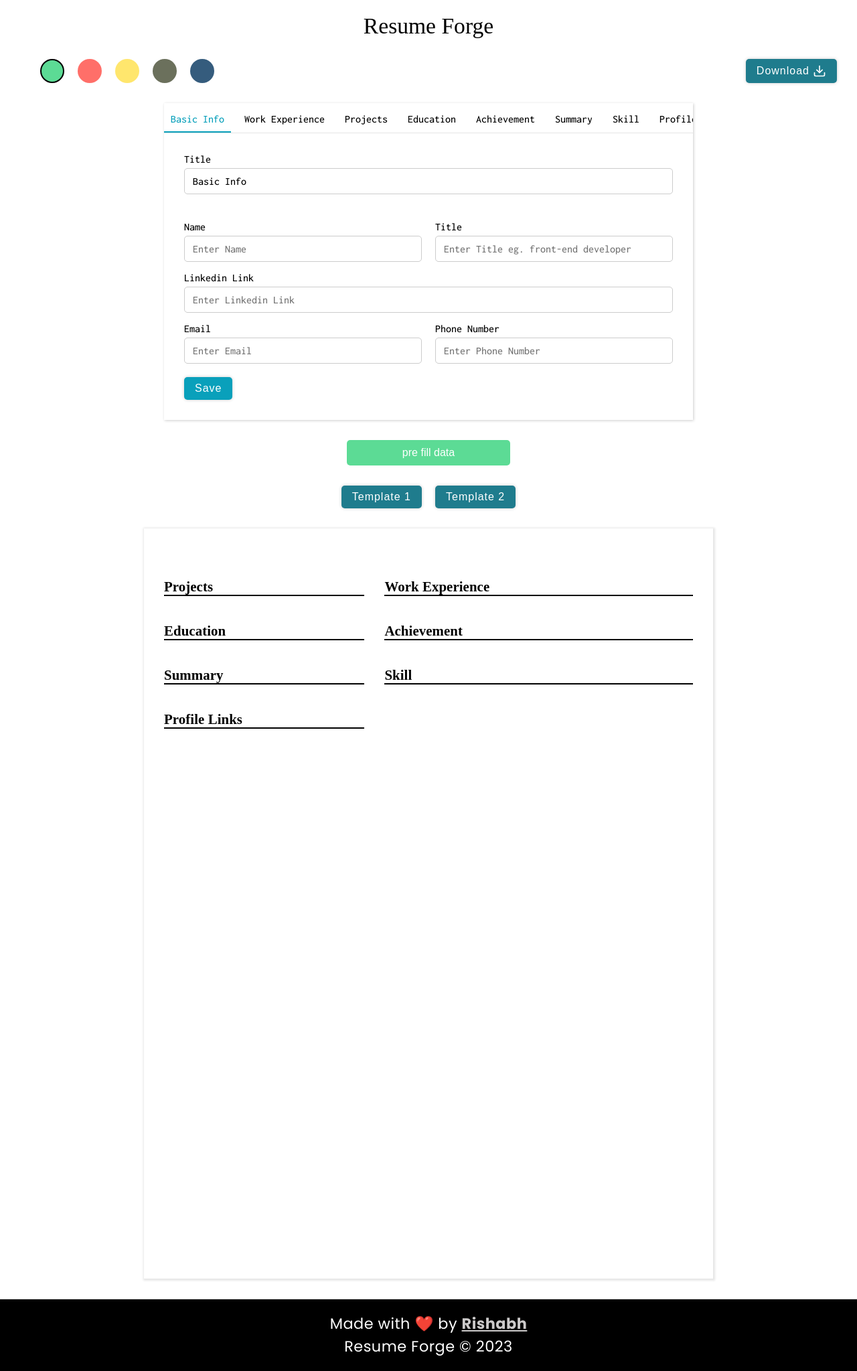
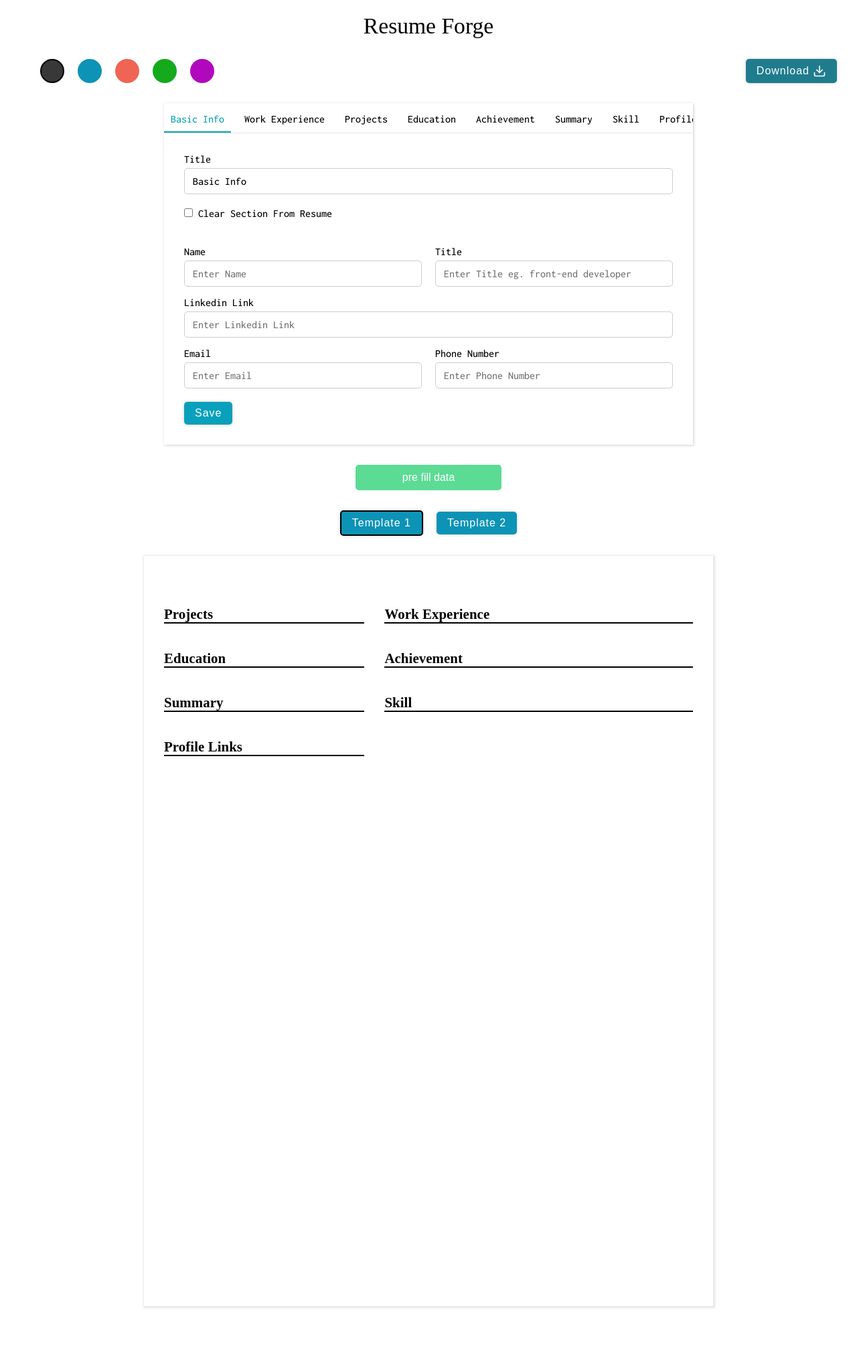
Before and after one commit to Rishabh3007/ResumeForge, a React (Create React App) app: page /body in a window 1280 px wide. Shown: the whole page at 67% size. After the commit the page ends 1980 px from the top, so only its background shows below. Built offline with nearby package versions, Linux system fonts and the light colour scheme.

Commit message:
added functionality and updated css

```diff
--- a/src/App.js
+++ b/src/App.js
@@ -1,19 +1,15 @@
 import React from 'react';
 import Header from './components/Header/Header';
 import Body from './components/Body/Body';
-import Footer from './components/Footer/Footer';
 import { Routes, Route } from 'react-router-dom';
 
 function App() {
   return (
     <div>
-      {/* <Header />
-      <Body /> */}
       <Routes>
         <Route path="/" element={<Header />} />
         <Route path="/body" element={<Body />} />
       </Routes>
-      <Footer />
     </div>
   );
 }
--- a/src/components/Body/Body.jsx
+++ b/src/components/Body/Body.jsx
@@ -7,11 +7,11 @@ import Resume from '../Resume/Resume';
 
 function Body() {
   const colors = [
-    "#5CDB95",
-    "#FF6F69",
-    "#FFE66D",
-    "#6B705C",
-    "#355C7D",
+    "#393838",
+    "#0d93b5",
+    "#ef6455",
+    "#14aa1c",
+    "#b108bd",
   ];
 
   const sections = {
@@ -194,9 +194,9 @@ function Body() {
 
 // console.log(preFilledInformation['Basic Info']);
 
-  useEffect(()=>{
-    console.log(resumeInformation)
-  },[resumeInformation])
+  // useEffect(()=>{
+  //   console.log(resumeInformation)
+  // },[resumeInformation])
 
   return (
     <div className={styles.container}>
@@ -233,7 +233,7 @@ function Body() {
               onClick={() => setResumeInformation(preFilledInformation)}
               style={
                 {
-                  width: "20%",
+                  width: "17.8%",
                   margin: "0 auto",
                   backgroundColor: "#5CDB95",
                   color: "white",
@@ -251,8 +251,16 @@ function Body() {
 
 
             <div className={styles.templates}>
-              <button  onClick={() => handleTemplateClick('Template1')}>Template 1</button>
-              <button onClick={() => handleTemplateClick('Template2')}>Template 2</button>
+              <button
+                onClick={() => handleTemplateClick('Template1')}
+                className={`${selectedTemplate === "Template1" ? styles.templateActive: styles.templateInactive}` }
+              >Template 1
+              </button>
+              <button
+                onClick={() => handleTemplateClick('Template2')}
+                className={`${selectedTemplate === "Template2" ? styles.templateActive: styles.templateInactive}` }
+              >Template 2
+              </button>
             </div>
 
 
--- a/src/components/Body/Body.module.css
+++ b/src/components/Body/Body.module.css
@@ -71,18 +71,23 @@
 .templates button{
     padding: 8px 16px;
     border-radius: 5px;
-    border: none;
+    cursor: pointer;
     outline: none;
-    cursor: pointer;
     font-size: 1rem;
+    background-color: #0d93b5;
     font-weight: 500;
-    background-color: #1f7c8d;
     color: #ffffff;
     box-shadow: 0 0 5px rgba(0,0,0,0.2);
     letter-spacing: 1px;
     display: flex;
     gap: 5px;
     align-items: center;
+}
+.templateInactive{
+    border: none;
+}
+.templateActive{
+    border: 2.2px solid #000;
 }
 
 .main{
--- a/src/components/Editor/Editor.jsx
+++ b/src/components/Editor/Editor.jsx
@@ -791,6 +791,14 @@ function Editor(props) {
           value={sectionTitle}
           onChange={(e) => setSectionTitle(e.target.value)}
         />
+        {/* a checkbox to clear sectionTitle */}
+        <div className={styles.clear}>
+          <input type="checkbox"
+          // if checked then clear sectionTitle else if unchecked then show sectionTitle
+          checked={!sectionTitle}
+          onChange={(e) => setSectionTitle(e.target.checked ? "" : sections[activeSectionKey])}
+          />  Clear Section From Resume
+        </div>
 
 
         <div className={styles.chips}>
--- a/src/components/Footer/Footer.jsx
+++ /dev/null
@@ -1,18 +0,0 @@
-import React from 'react'
-import styles from './Footer.module.css'
-
-const Footer = () => {
-  return (
-    <div className={styles.footer}>
-        <p>
-            Made with ❤️ by <a href='https://github.com/Rishabh3007'>Rishabh</a>
-        </p>
-        <p className={styles.line2}>
-            Resume Forge © 2023
-        </p>
-
-    </div>
-  )
-}
-
-export default Footer
--- a/src/components/Footer/Footer.module.css
+++ /dev/null
@@ -1,29 +0,0 @@
-@import url('https://fonts.googleapis.com/css2?family=Poppins:wght@400;500;600;700&display=swap');
-.footer{
-    background-color: black;
-    color: #fff;
-    padding: 20px;
-    text-align: center;
-    font-size: 1.4rem;
-    font-weight: 300;
-    line-height: 1.5;
-    letter-spacing: 0.5px;
-    border-top: 1px solid #e5e5e5;
-    /* position: sticky;  */
-    /* bottom: 0; */
-    margin-top: auto;
-    /* width: 100vw; */
-    font-family: Poppins, sans-serif;
-}
-
-.footer a{
-    color: #cccaca;
-    font-weight: bold;
-}
-.footer a:hover{
-    color: #fff;
-    text-decoration: underline;
-}
-.line2{
-    color: #ffffff;
-}
--- a/src/components/Header/Header.jsx
+++ b/src/components/Header/Header.jsx
@@ -20,13 +20,22 @@ function Header() {
         </div>
       </div>
 
-      <div className={styles.bodyButton}>
-        <button className={styles.button}>
-          <NavLink to="/body" className={styles.navlink}>
-            Start Building
-          </NavLink>
-        </button>
-      </div>
+      <NavLink to="/body" className={styles.navlink}>
+  <div className={styles.bodyButton}>
+    <button className={styles.button}>
+      Start Building
+    </button>
+  </div>
+</NavLink>
+      <div className={styles.footer}>
+        <p>
+            Made with ❤️ by <a href='https://github.com/Rishabh3007'>Rishabh</a>
+        </p>
+        <p className={styles.line2}>
+            Resume Forge © 2023
+        </p>
+
+    </div>
     </div>
   );
 }
--- a/src/components/Header/Header.module.css
+++ b/src/components/Header/Header.module.css
@@ -67,3 +67,26 @@
   width: 400px;
 
 }
+
+.footer{
+    color: #949292;
+    text-align: center;
+    font-size: 1.4rem;
+    font-weight: 300;
+    line-height: 1.5;
+    letter-spacing: 0.5px;
+    margin-top: 100px;
+    font-family: Poppins, sans-serif;
+}
+
+.footer a{
+    color: #585858;
+    font-weight: bold;
+}
+.footer a:hover{
+    color: #fff;
+    text-decoration: underline;
+}
+footer .line2{
+    color: #a6a4a4;
+}
```
